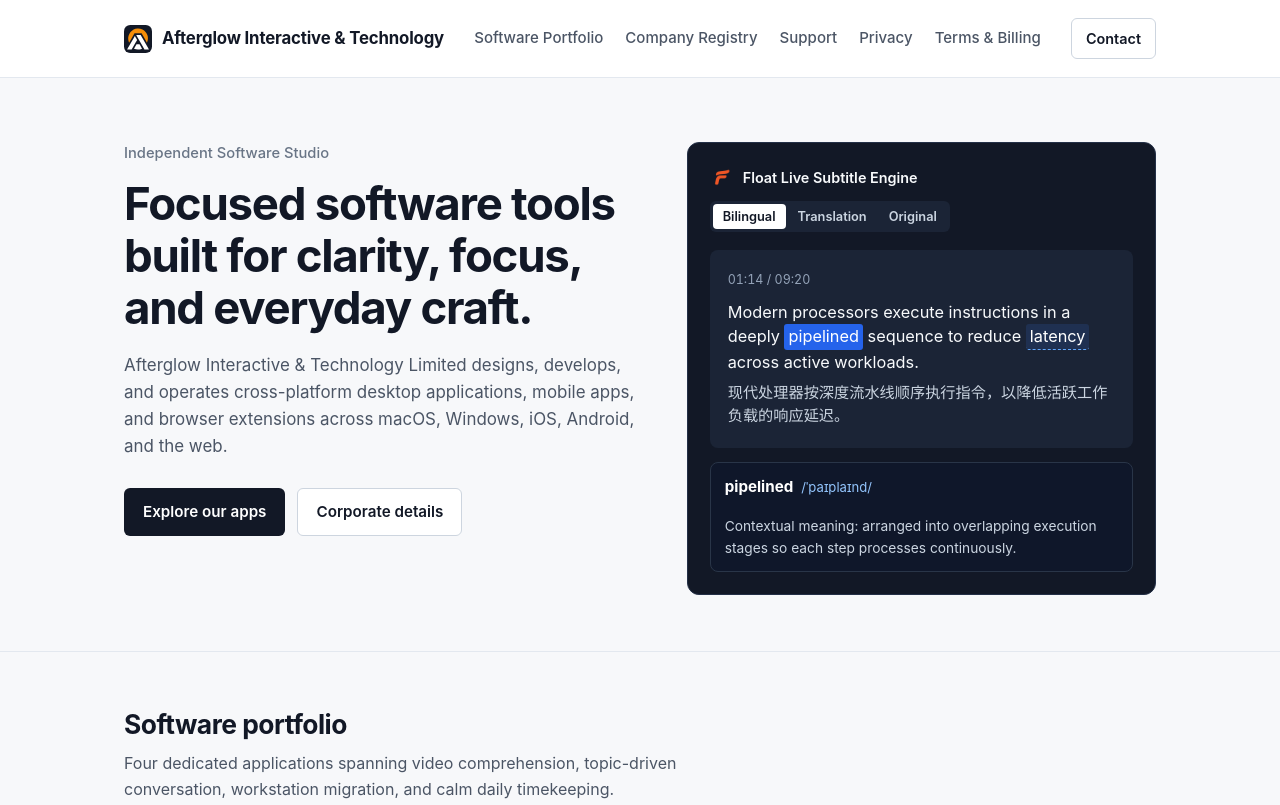
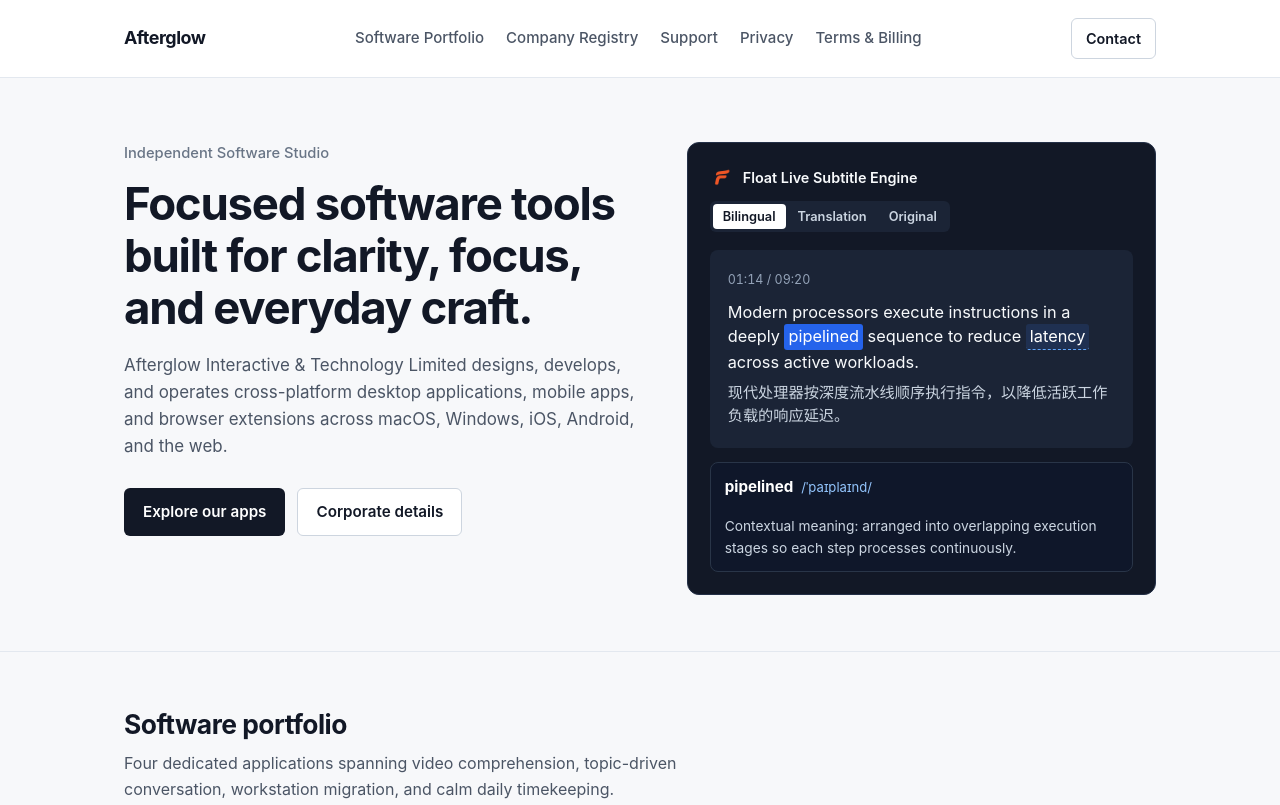
Before and after one commit to thefounderofantirome/afterglow-now-site, a plain HTML site: page index.html in a window 1280 px wide. Shown: the top 805 px of the page. Drawn offline with Linux system fonts and the light colour scheme.

Commit message:
style: replace graphic logo with clean typographic Afterglow wordmark

```diff
--- a/index.html
+++ b/index.html
@@ -9,8 +9,7 @@
       content="Afterglow Interactive & Technology Limited is an independent software studio building Float, Chitchat, KitFerry, and Mark across desktop, mobile, and browser platforms."
     />
     <meta name="theme-color" content="#121826" />
-    <link rel="icon" href="assets/afterglow-icon.svg" type="image/svg+xml" />
-    <link rel="apple-touch-icon" href="assets/afterglow-icon.png" />
+    <link rel="icon" href="assets/favicon.svg" type="image/svg+xml" />
     <link rel="manifest" href="site.webmanifest" />
     <link rel="stylesheet" href="styles.css" />
   </head>
@@ -18,8 +17,7 @@
     <header class="site-header">
       <div class="header-inner">
         <a class="brand" href="index.html" aria-label="Afterglow Interactive & Technology Limited home">
-          <img src="assets/afterglow-icon.svg" alt="" />
-          <span>Afterglow Interactive &amp; Technology</span>
+          <span>Afterglow</span>
         </a>
         <nav class="nav" aria-label="Primary navigation">
           <a href="#products">Software Portfolio</a>
--- a/styles.css
+++ b/styles.css
@@ -74,22 +74,15 @@ button:focus-visible {
 
 .brand {
   display: inline-flex;
-  align-items: center;
-  gap: 10px;
+  align-items: baseline;
   color: var(--ink-primary);
   font-weight: 700;
-  font-size: 1.05rem;
-  letter-spacing: -0.01em;
+  font-size: 1.12rem;
+  letter-spacing: -0.025em;
 }
 
 .brand:hover {
   text-decoration: none;
-}
-
-.brand img {
-  width: 28px;
-  height: 28px;
-  display: block;
 }
 
 .nav {
```
Also changed, not shown: privacy.html (+2 -4 lines), support.html (+2 -4 lines), terms.html (+2 -4 lines), assets/afterglow-icon.png (deleted), assets/afterglow-icon.svg (deleted), assets/favicon.svg, site.webmanifest.
